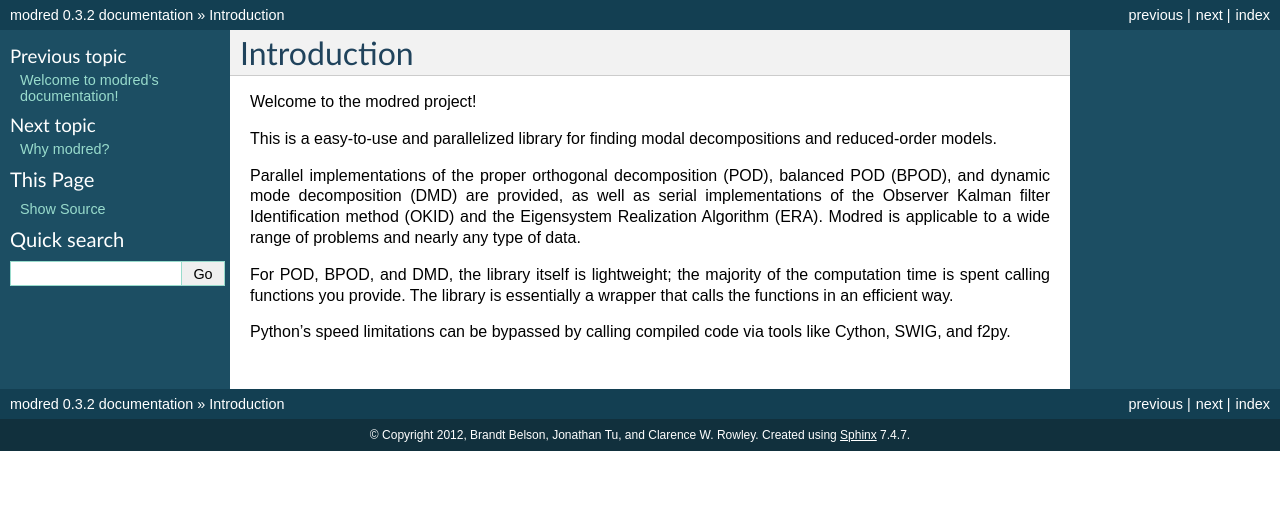
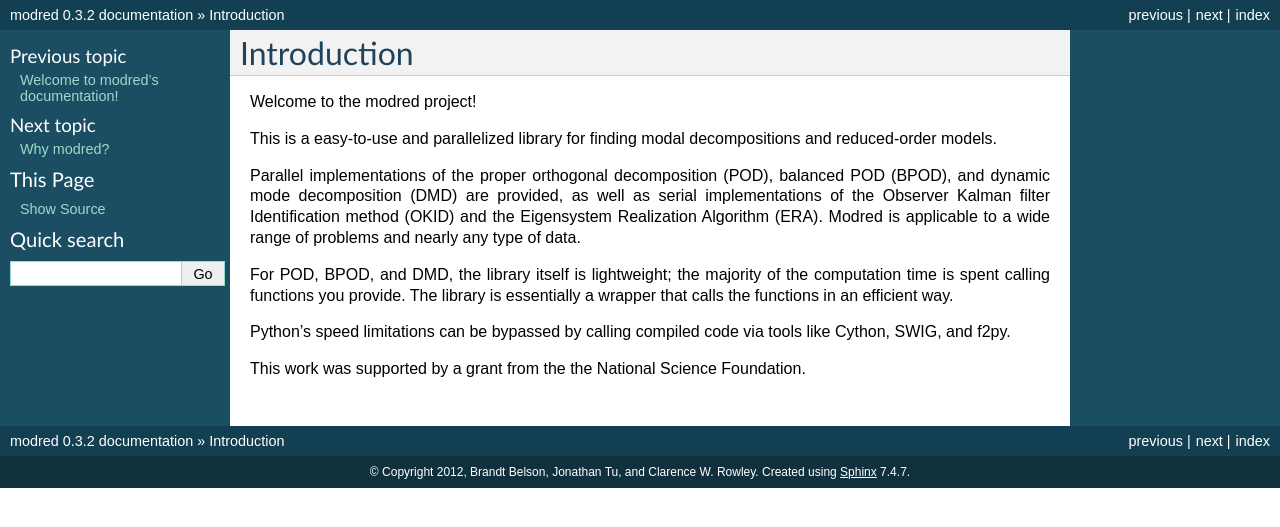
Before and after one commit to belson17/modred, a Sphinx documentation site: the page built from doc/intro.rst, in a window 1280 px wide. Shown: the top 527 px of the page. Built offline with Sphinx 7.4.7, drawn with Linux system fonts in a browser that asks for light colours; formulas are drawn with MathJax 3; the version number is read from the project's files by our own code.

Commit message:
Added NSF funding acknowledgement.

```diff
--- a/doc/intro.rst
+++ b/doc/intro.rst
@@ -21,3 +21,5 @@ efficient way.
 
 Python's speed limitations can be bypassed by calling compiled code
 via tools like Cython, SWIG, and f2py.
+
+This work was supported by a grant from the the National Science Foundation.
```
